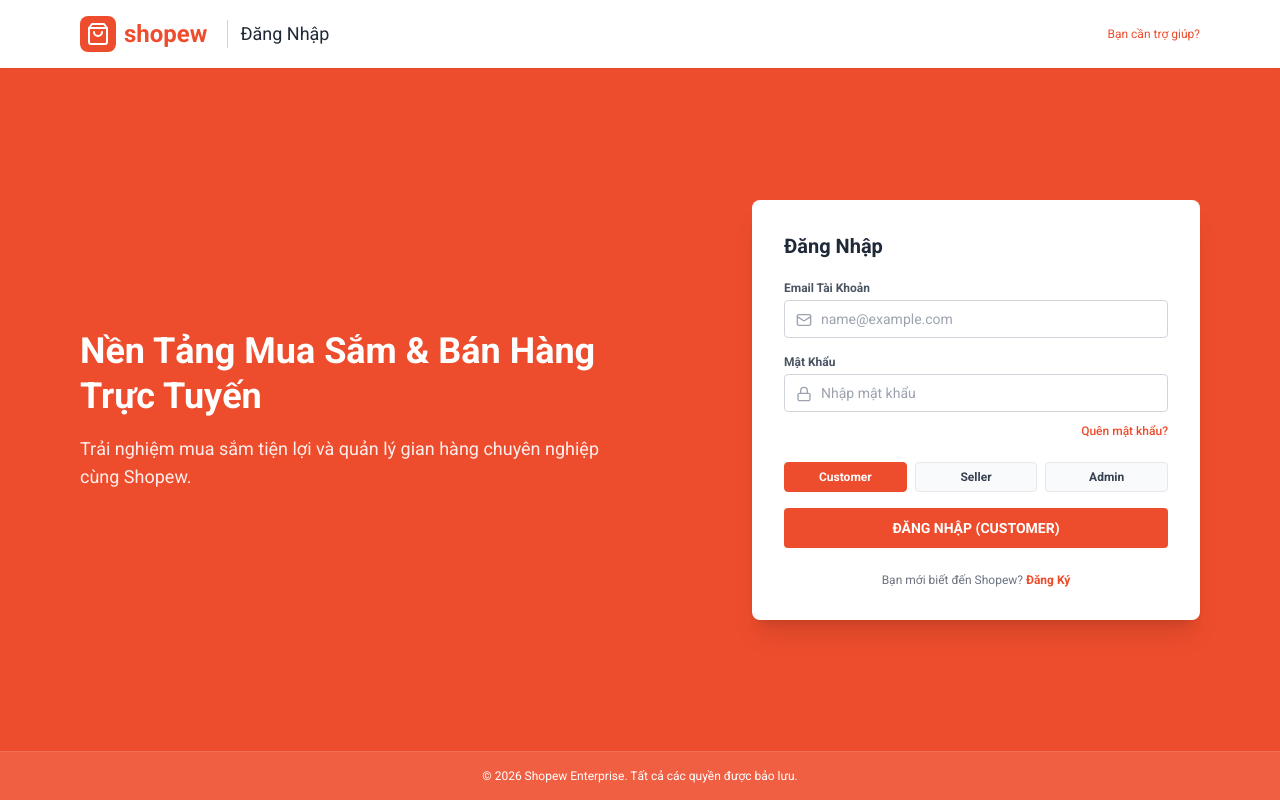
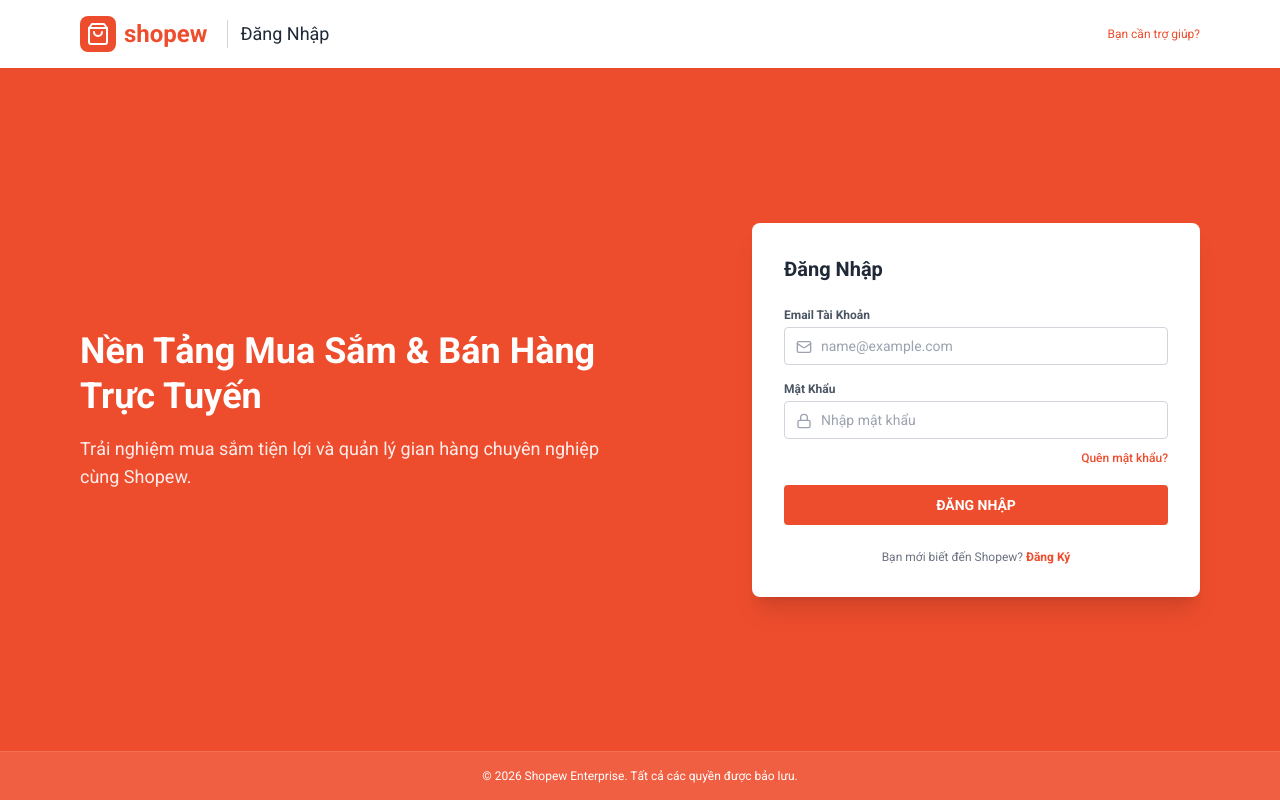
Before and after one commit to dungnotnull/shopew-ecommerce-vibe-inspired-by-shopee, a React (Vite) app in the folder frontend/: page /login in a window 1280 px wide. Built offline with nearby package versions, Linux system fonts and the light colour scheme.

Commit message:
refactor(frontend): remove role buttons and standardize login submit button text to Đăng Nhập

```diff
--- a/frontend/src/pages/auth/LoginPage.tsx
+++ b/frontend/src/pages/auth/LoginPage.tsx
@@ -4,15 +4,14 @@
 import { useAuthStore } from '../../store/useAuthStore';
 import { UserRole } from '../../types/auth';
 
-// Trang Đăng nhập (Auth Flow đồng bộ với LoginDto & ForgotPasswordDto Backend)
+// Trang Đăng nhập (Auth Flow chuẩn Shopee đồng bộ với LoginDto & ForgotPasswordDto Backend)
 export const LoginPage: React.FC = () => {
   const [email, setEmail] = useState('');
   const [password, setPassword] = useState('');
-  const [selectedRole, setSelectedRole] = useState<UserRole>('CUSTOMER');
   const [errorMsg, setErrorMsg] = useState('');
   const [isSubmitting, setIsSubmitting] = useState(false);
 
-  // State hỗ trợ Modal/Form Quên mật khẩu
+  // State hỗ trợ Modal Quên mật khẩu
   const [showForgotModal, setShowForgotModal] = useState(false);
   const [forgotEmail, setForgotEmail] = useState('');
   const [forgotSuccessMsg, setForgotSuccessMsg] = useState('');
@@ -41,23 +40,31 @@
     setTimeout(() => {
       setIsSubmitting(false);
 
-      // Đăng nhập thành công -> Lưu session kèm Role
+      // Tự động nhận diện Role từ Backend/Email (Mặc định CUSTOMER, nếu email chứa admin/seller sẽ gán tương ứng)
+      let role: UserRole = 'CUSTOMER';
+      if (email.toLowerCase().includes('admin')) {
+        role = 'ADMIN';
+      } else if (email.toLowerCase().includes('seller')) {
+        role = 'SELLER';
+      }
+
+      // Đăng nhập thành công -> Lưu session
       setAuth({
-        accessToken: `mock_jwt_token_${selectedRole.toLowerCase()}_12345`,
+        accessToken: `mock_jwt_token_${role.toLowerCase()}_12345`,
         user: {
           id: 1,
           email,
           fullName: email.split('@')[0] || 'Người dùng Shopew',
           phone: '0987654321',
-          role: selectedRole,
+          role,
           avatarUrl: 'https://images.unsplash.com/photo-1535713875002-d1d0cf377fde?w=100'
         }
       });
 
-      // Chuyển hướng theo Role
-      if (selectedRole === 'SELLER') {
+      // Chuyển hướng theo Role nhận được từ Backend
+      if (role === 'SELLER') {
         navigate('/seller');
-      } else if (selectedRole === 'ADMIN') {
+      } else if (role === 'ADMIN') {
         navigate('/admin');
       } else {
         navigate('/');
@@ -103,7 +110,7 @@
 
         {/* Cột bên phải: Khung Form Đăng nhập */}
         <div className="bg-white p-8 rounded-lg shadow-xl max-w-md w-full ml-auto">
-          <h3 className="text-xl font-bold text-gray-800 mb-5">Đăng Nhập</h3>
+          <h3 className="text-xl font-bold text-gray-800 mb-6">Đăng Nhập</h3>
 
           {errorMsg && (
             <div className="mb-4 p-3 bg-red-50 text-red-600 rounded-md text-xs flex items-center gap-2 border border-red-200">
@@ -158,43 +165,12 @@
               </div>
             </div>
 
-            {/* 3 Nút chọn quyền (Customer, Seller, Admin) - Đã xóa nhãn tiêu đề thừa */}
-            <div className="grid grid-cols-3 gap-2 pt-1">
-              <button
-                type="button"
-                onClick={() => setSelectedRole('CUSTOMER')}
-                className={`py-1.5 text-xs font-bold rounded border transition-colors ${
-                  selectedRole === 'CUSTOMER' ? 'bg-[#ee4d2d] text-white border-[#ee4d2d]' : 'bg-gray-50 text-gray-700 border-gray-200 hover:bg-gray-100'
-                }`}
-              >
-                Customer
-              </button>
-              <button
-                type="button"
-                onClick={() => setSelectedRole('SELLER')}
-                className={`py-1.5 text-xs font-bold rounded border transition-colors ${
-                  selectedRole === 'SELLER' ? 'bg-[#ee4d2d] text-white border-[#ee4d2d]' : 'bg-gray-50 text-gray-700 border-gray-200 hover:bg-gray-100'
-                }`}
-              >
-                Seller
-              </button>
-              <button
-                type="button"
-                onClick={() => setSelectedRole('ADMIN')}
-                className={`py-1.5 text-xs font-bold rounded border transition-colors ${
-                  selectedRole === 'ADMIN' ? 'bg-[#ee4d2d] text-white border-[#ee4d2d]' : 'bg-gray-50 text-gray-700 border-gray-200 hover:bg-gray-100'
-                }`}
-              >
-                Admin
-              </button>
-            </div>
-
             <button
               type="submit"
               disabled={isSubmitting}
               className="w-full bg-[#ee4d2d] hover:bg-[#d03e20] text-white font-bold py-2.5 rounded text-sm transition-colors uppercase disabled:opacity-50 mt-2"
             >
-              {isSubmitting ? 'Đang Đăng Nhập...' : `Đăng Nhập (${selectedRole})`}
+              {isSubmitting ? 'Đang Đăng Nhập...' : 'Đăng Nhập'}
             </button>
           </form>
 
```
